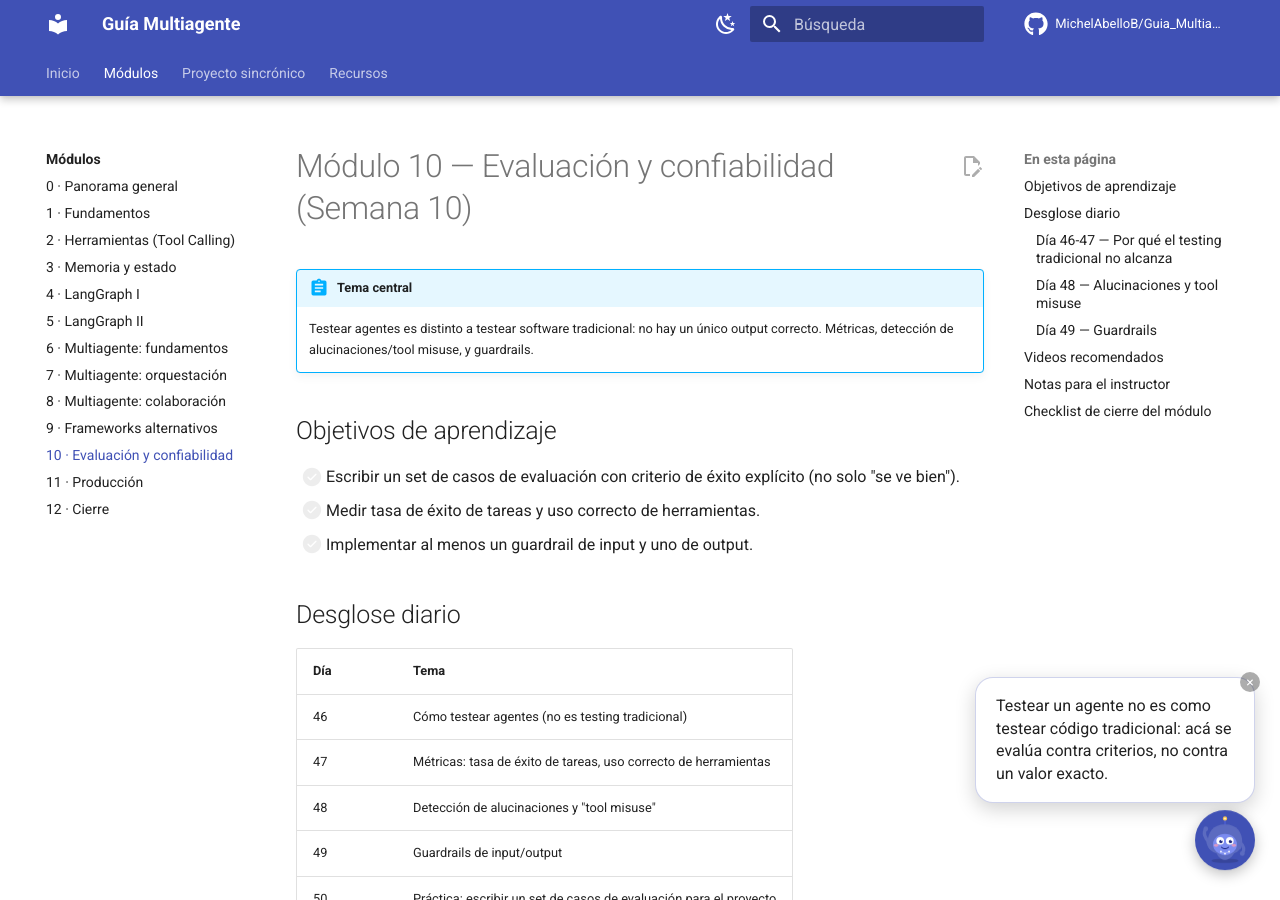
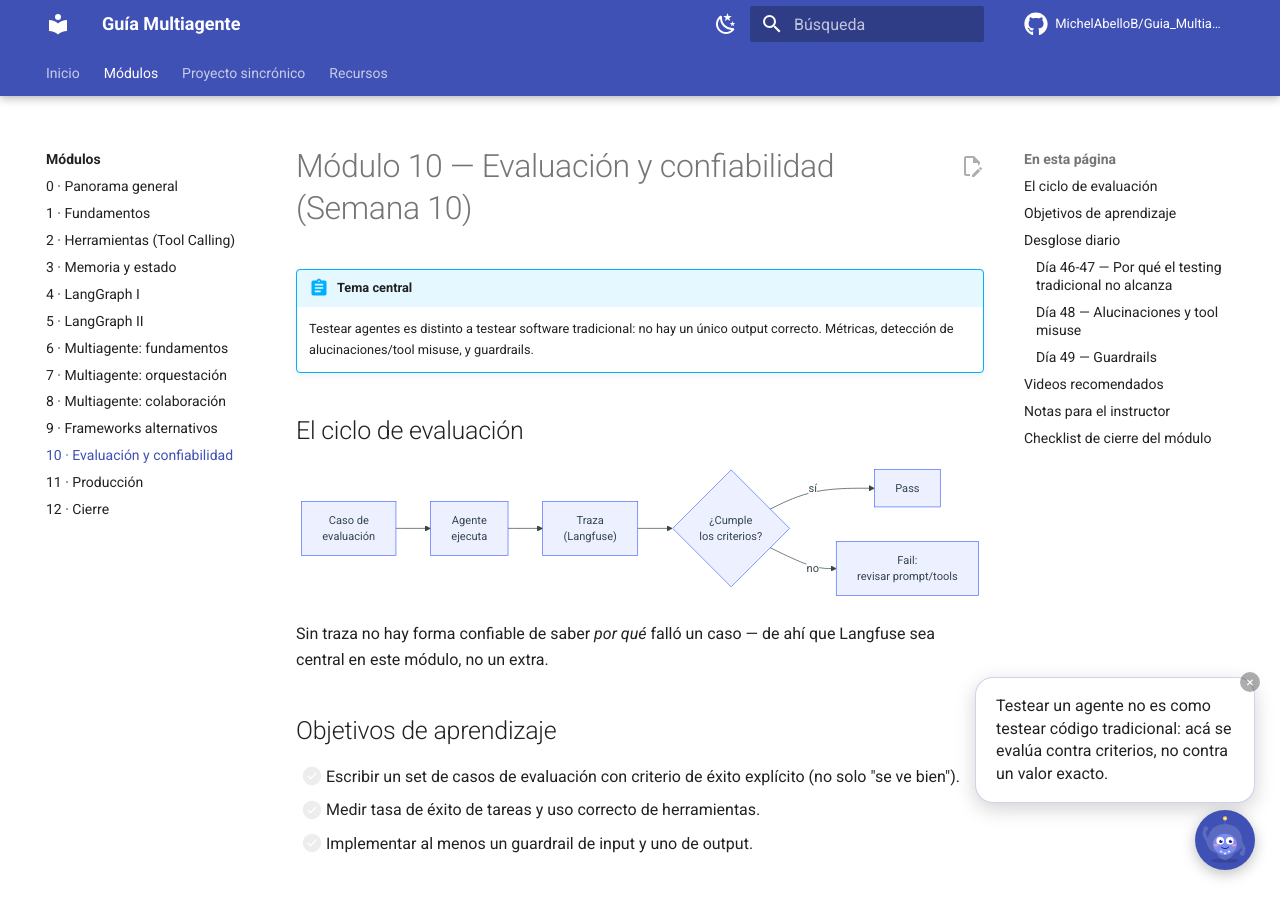
Before and after one commit to MichelAbelloB/Guia_Multiagente, an MkDocs documentation site: the page built from docs/modulos/10-evaluacion-confiabilidad.md, in a window 1280 px wide and 900 px high. Built offline with MkDocs 1.6.1 and Material for MkDocs 9.7.7, drawn with Linux system fonts in a browser that asks for light colours; comment, search, counter and statistics services are not loaded.

Commit message:
agregar imagen para todos los modulos

````diff
--- a/docs/modulos/10-evaluacion-confiabilidad.md
+++ b/docs/modulos/10-evaluacion-confiabilidad.md
@@ -2,6 +2,24 @@
 
 !!! abstract "Tema central"
     Testear agentes es distinto a testear software tradicional: no hay un único output correcto. Métricas, detección de alucinaciones/tool misuse, y guardrails.
+
+## El ciclo de evaluación
+
+```mermaid
+flowchart LR
+    C["Caso de
+    evaluación"] --> Ag["Agente
+    ejecuta"]
+    Ag --> Tr["Traza
+    (Langfuse)"]
+    Tr --> Ev{"¿Cumple
+    los criterios?"}
+    Ev -->|sí| P["Pass"]
+    Ev -->|no| F["Fail:
+    revisar prompt/tools"]
+```
+
+Sin traza no hay forma confiable de saber *por qué* falló un caso — de ahí que Langfuse sea central en este módulo, no un extra.
 
 ## Objetivos de aprendizaje
 
````
Also changed, not shown: docs/modulos/02-herramientas.md (+18 -0 lines), docs/modulos/09-frameworks-alternativos.md (+12 -0 lines), docs/modulos/12-cierre.md (+13 -0 lines).
